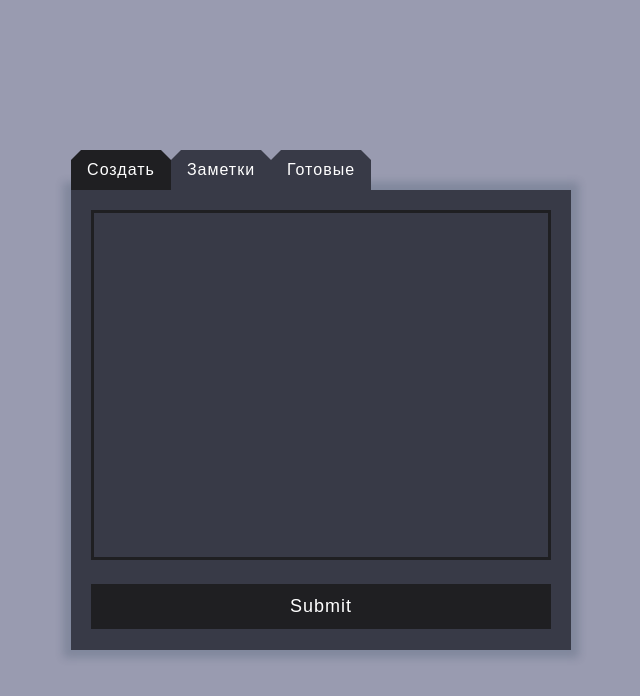
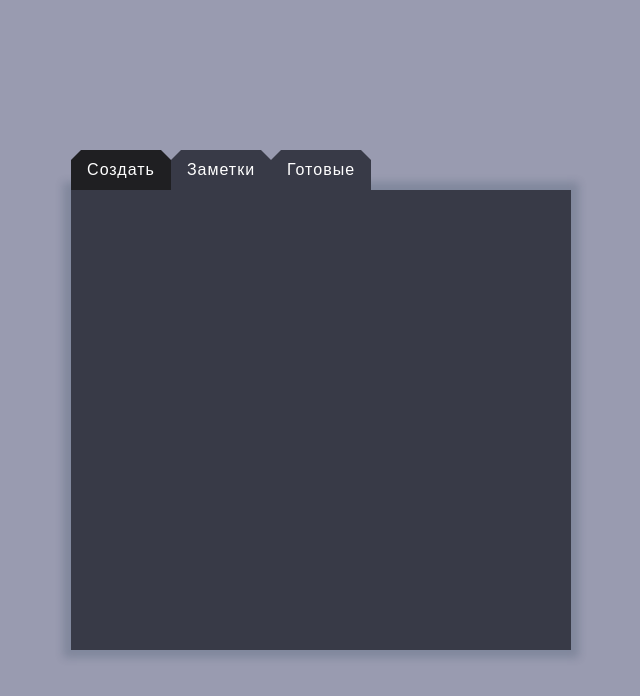
Before and after one commit to ageiwa/to-do-list-react, a React (Create React App) app: page /#/ in a window 1280 px wide. Shown: the top 696 px of the page, without its empty margins (319-959 px from the left). Built offline with nearby package versions, Linux system fonts and the light colour scheme; the HTML template or start-up script is replaced by a standard one.

Commit message:
made routing

```diff
--- a/src/App/App.js
+++ b/src/App/App.js
@@ -1,4 +1,5 @@
 import React from 'react';
+import {Route, NavLink, HashRouter} from 'react-router-dom';
 import Form from './components/Form/index';
 import NoteList from './components/NoteList/index';
 import './style.css';
@@ -6,15 +7,19 @@ import './style.css';
 const App = () => {
     return(
         <div className="app">
-            <ul className="tab-list">
-                <li className="tab active-tab">Создать</li>
-                <li className="tab">Заметки</li>
-                <li className="tab">Готовые</li>
-            </ul>
-            <div className="content">
-                <Form />
-                <NoteList />
-            </div>
+            <HashRouter>
+
+                <ul className="tab-list">
+                    <NavLink to="/create"><li className="tab active-tab">Создать</li></NavLink>
+                    <NavLink to="/notes"><li className="tab">Заметки</li></NavLink>
+                    <NavLink to="/done-notes"><li className="tab">Готовые</li></NavLink>
+                </ul>
+                <div className="content">
+                    <Route path="/create" component={Form} />
+                    <Route path="/notes" component={NoteList} />
+                </div>
+
+            </HashRouter>
         </div>
     );
 }
--- a/src/App/components/NoteList/index.js
+++ b/src/App/components/NoteList/index.js
@@ -4,7 +4,7 @@ import './style.css';
 const Form = () => {
     return(
         <div className="note-list">
-
+            <h1>Hello</h1>
         </div>
     );
 }
--- a/src/App/style.css
+++ b/src/App/style.css
@@ -25,6 +25,10 @@ body {
     display: flex;
 }
 
+.tab-list a {
+    text-decoration: none;
+}
+
 .tab {
     width: 100px;
     height: 40px;
@@ -34,7 +38,6 @@ body {
     text-align: center;
     line-height: 40px;
     clip-path: polygon(0 10px, 10px 0, 90px 0, 100px 10px, 100px 40px, 0 40px);
-    cursor: pointer;
 }
 
 .active-tab {
```
Also changed, not shown: 1 other file (tests, documents, lock files or other folders).
